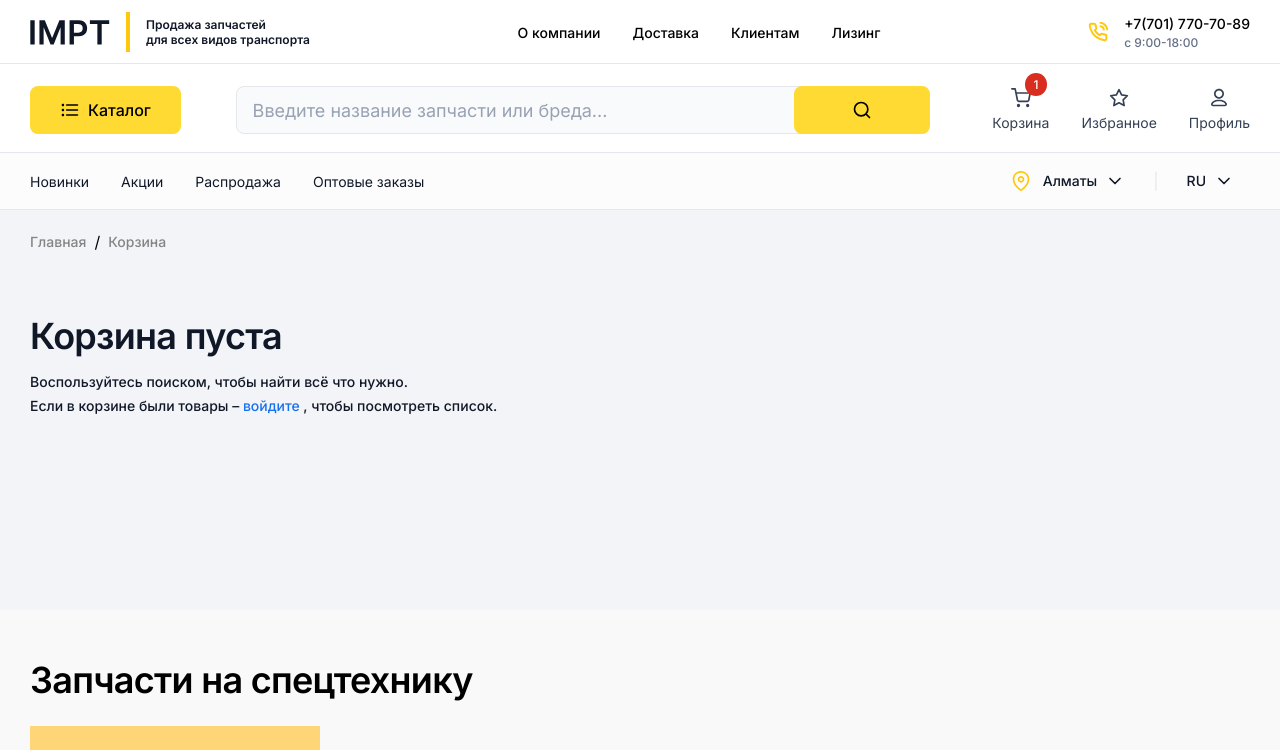
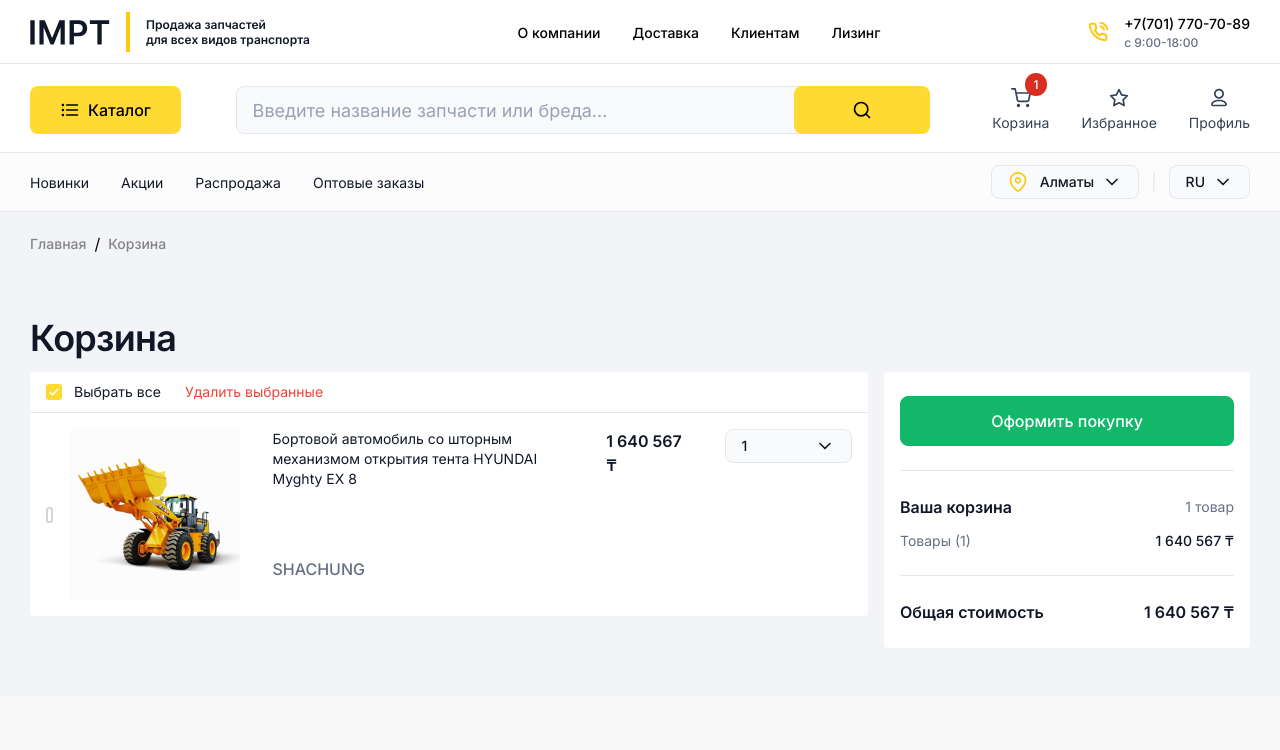
Before and after one commit to Akhmed-Shakirov/zapchasti-app, a Nuxt app: page /basket in a window 1280 px wide. Shown: the top 750 px of the page. Built offline with nearby package versions, Linux system fonts and the light colour scheme.

Commit message:
add new update

```diff
--- a/components/Base/Icon.vue
+++ b/components/Base/Icon.vue
@@ -26,6 +26,11 @@ i.icon {
 //     @extend i, .icon;
 //     mask: url('/icons/test.svg') no-repeat center / contain;
 // }
+
+.check-select {
+    @extend i, .icon;
+    mask: url('/icons/check-select.svg') no-repeat center / contain;
+}
 
 .call {
     @extend i, .icon;
--- a/components/Ui/Select.vue
+++ b/components/Ui/Select.vue
@@ -6,7 +6,9 @@
             <BaseIcon icon="chevron" />
         </div>
         <div ref="selectBody" class="select__body" :class="{ 'select__body-active' : isShow }" @click.stop>
-            <BaseIcon icon="emblem" />
+            <button v-for="option in options" :key="option" @click="() => ($emit('update:modelValue', option.value), toggleShow())">
+                {{ $t(option.name) }} <BaseIcon v-if="modelValue === option.value" icon="check-select" />
+            </button>
         </div>
     </div>
 </template>
@@ -20,6 +22,12 @@ const props = defineProps({
     icon: {
         type: String,
         default: ''
+    },
+    options: {
+        type: Array,
+        default () {
+            return []
+        }
     }
 })
 
@@ -48,14 +56,15 @@ const close = () => {
     position: relative;
 
     &__head {
-        // background: #F9FAFB;
-        // border: 1px solid #E4E7EC;
+        background: #F9FAFB;
+        border: 1px solid #E4E7EC;
         border-radius: 8px;
         padding: 6px 16px;
         user-select: none;
         cursor: pointer;
         display: flex;
         align-content: center;
+        justify-content: space-between;
         grid-gap: 8px;
 
         font-weight: 500;
@@ -74,7 +83,7 @@ const close = () => {
         }
 
         &:hover {
-            // box-shadow: 0px 2px 16px rgba(0, 0, 0, 0.05);
+            box-shadow: 0px 2px 16px rgba(0, 0, 0, 0.05);
             opacity: .6;
         }
 
@@ -99,6 +108,9 @@ const close = () => {
         max-height: 0;
         overflow: hidden;
         transition: max-height 0.2s ease-out;
+        display: flex;
+        flex-direction: column;
+        grid-gap: 5px;
 
         &-active {
             z-index: 1;
@@ -110,6 +122,25 @@ const close = () => {
             height: 70px;
             color: #FEC80B;
         }
+
+        button {
+            width: 100%;
+            padding-bottom: 5px;
+            border-bottom: 1px solid #E4E7EC;
+            font-weight: 400;
+            font-size: 14px;
+            line-height: 20px;
+            color: #101828;
+            justify-content: space-between;
+
+            &:last-child {
+                border-bottom: 1px solid transparent;
+            }
+
+            .icon {
+                color: #FEC80B;
+            }
+        }
     }
 }
 </style>
--- a/locales/ru.ts
+++ b/locales/ru.ts
@@ -114,6 +114,8 @@ export default {
     transport: 'Транспорт',
     brands: 'Бренды',
 
+    amount: 'Количество',
+
     fromChinaOriginalDuplicates: 'из Китая оригинал и дубликаты',
     allTypesOfSparePartsForSpecialEquipment: 'Все виды запчастей для спецтехники',
 
@@ -152,5 +154,12 @@ export default {
     basketText3: 'чтобы посмотреть список.',
     basketText4: 'войдите',
 
+    deleteSelected: 'Удалить выбранные',
+    chooseAll: 'Выбрать все',
+    checkout: 'Оформить покупку',
+    totalCost: 'Общая стоимость',
+    yourCart: 'Ваша корзина',
+    products: 'Товары',
+
     key6: 'value'
 }
--- a/pages/basket.vue
+++ b/pages/basket.vue
@@ -3,9 +3,58 @@
         <div class="b-basket">
             <HtmlTitle end-menu="basket" />
             <div class="container">
-                <div v-if="false" class="b-basket__items">
-                    d
+                <template v-if="true">
+                    <h1>{{ $t('basket') }}</h1>
+                    <div class="b-basket__content">
+                        <div class="b-basket__items">
+                            <div class="b-basket__head">
+                                <button>
+                                    <UiCheckbox :is-active="true" />
+                                    {{ $t('chooseAll') }}
+                                </button>
+                                <button>
+                                    {{ $t('deleteSelected') }}
+                                </button>
                             </div>
+                            <div class="b-basket__body">
+
+                                <div v-for="basket in baskets" :key="basket" class="b-basket__item">
+                                    <div class="b-basket__item-choose">
+                                        <UiCheckbox :is-active="basket.isCheck" />
+                                        <img src="/images/card.png" alt="propduct">
+                                    </div>
+                                    <div class="b-basket__item-title">
+                                        <p>{{ basket.name }}</p>
+                                        <h3>{{ basket.brands }}</h3>
+                                    </div>
+                                    <h4>{{ basket.price }}</h4>
+                                    <UiSelect v-model="basket.amount" :options="amountOptions" />
+                                </div>
+
+                            </div>
+                        </div>
+                        <div class="b-basket__buy">
+                            <button>
+                                {{ $t('checkout') }}
+                            </button>
+                            <div class="hr" />
+                            <p>
+                                <span>{{ $t('yourCart') }}</span>
+                                <samp>1 товар</samp>
+                            </p>
+                            <div class="b-basket__buy-count">
+                                <span>{{ $t('products') + ` (${1})` }}</span>
+                                <p>1 640 567 ₸</p>
+                            </div>
+
+                            <div class="hr" />
+                            <p>
+                                <span>{{ $t('totalCost') }}</span>
+                                <span>1 640 567 ₸</span>
+                            </p>
+                        </div>
+                    </div>
+                </template>
                 <div v-else class="b-basket__empty">
                     <h1>{{ $t('cartIsEmpty') }}</h1>
                     <p>{{ $t('basketText1') }}</p>
@@ -34,18 +83,198 @@ const recommendation = reactive({
         url: '/products'
     },
     items: [
-        1, 1, 1, 1, 1, 1
+        1, 1, 1
     ]
 })
+
+const baskets = reactive([
+    { isCheck: false, name: 'Бортовой автомобиль со шторным механизмом открытия тента HYUNDAI Myghty EX 8', brands: 'SHACHUNG', price: '1 640 567 ₸', amount: 1 }
+])
+
+const amountOptions = reactive([
+    { name: '1', value: 1 },
+    { name: '2', value: 2 },
+    { name: '3', value: 3 },
+    { name: '4', value: 4 },
+    { name: '5', value: 5 },
+    { name: '5+', value: '5+' }
+])
 </script>
 
-<style lang="scss">
+<style scoped lang="scss">
 .b-basket {
     background: #F2F4F7;
     min-height: 400px;
     margin-bottom: 48px;
+    padding-bottom: 48px;
 
-    &__empty {
+    &__item {
+        display: flex;
+        align-items: flex-start;
+        justify-content: space-between;
+        grid-gap: 32px;
+
+        &-choose {
+            display: flex;
+            align-items: center;
+            grid-gap: 16px;
+
+            img {
+                width: 171px;
+                height: 171px;
+                background: #FCFCFD;
+                object-fit: contain;
+            }
+        }
+
+        &-title {
+            display: flex;
+            flex-direction: column;
+            justify-content: space-between;
+            height: 171px;
+            width: 315px;
+            padding-bottom: 20px;
+
+            p {
+                font-weight: 400;
+                font-size: 14px;
+                line-height: 20px;
+                color: #101828;
+            }
+
+            h3 {
+                font-weight: 500;
+                font-size: 16px;
+                line-height: 22px;
+                color: #667085;
+            }
+        }
+
+        h4 {
+            font-weight: 600;
+            font-size: 16px;
+            line-height: 24px;
+            color: #101828;
+        }
+
+        &:deep(.select) {
+            width: 133px;
+        }
+    }
+
+    &__head {
+        padding: 10px 16px;
+        border-bottom: 1px solid #E4E7EC;
+        display: flex;
+        align-items: center;
+        grid-gap: 24px;
+
+        button {
+            font-weight: 400;
+            font-size: 14px;
+            line-height: 20px;
+
+            &:first-child {
+                display: flex;
+                align-items: center;
+                grid-gap: 12px;
+                color: #101828;
+            }
+            &:last-child {
+                color: #F04438;
+            }
+
+            &:hover {
+                opacity: .5;
+            }
+        }
+    }
+
+    &__body {
+        padding: 16px;
+        display: flex;
+        flex-direction: column;
+        grid-gap: 6px;
+    }
+
+    &__items {
+        width: calc(70% - 16px);
+        background: #FFFFFF;
+        border-radius: 4px;
+    }
+
+    &__buy {
+        width: 30%;
+        background: #FFFFFF;
+        border-radius: 4px;
+        padding: 24px 16px;
+
+        button {
+            width: 100%;
+            background: #12B76A;
+            border: 1px solid #12B76A;
+            border-radius: 8px;
+            padding: 14px 32px;
+
+            font-weight: 500;
+            font-size: 16px;
+            line-height: 20px;
+            color: #FFFFFF;
+
+            &:hover {
+                background: transparent;
+                color: #12B76A;
+            }
+        }
+
+        p {
+            display: flex;
+            align-items: center;
+            justify-content: space-between;
+
+            span {
+                font-weight: 600;
+                font-size: 16px;
+                line-height: 24px;
+                color: #101828;
+            }
+
+            samp {
+                font-weight: 400;
+                font-size: 14px;
+                line-height: 20px;
+                color: #667085;
+            }
+        }
+
+        &-count {
+            display: flex;
+            align-items: center;
+            justify-content: space-between;
+            margin-top: 12px;
+
+            span {
+                font-weight: 400;
+                font-size: 14px;
+                line-height: 20px;
+                color: #667085;
+            }
+
+            p {
+                font-weight: 500;
+                font-size: 14px;
+                line-height: 20px;
+                color: #101828;
+            }
+        }
+
+        .hr {
+            width: 100%;
+            height: 1px;
+            background: #E4E7EC;
+            margin: 24px 0;
+        }
+    }
 
     h1 {
         font-weight: 600;
@@ -55,6 +284,15 @@ const recommendation = reactive({
         color: #101828;
         margin-bottom: 12px;
     }
+
+    &__content {
+        display: flex;
+        align-items: flex-start;
+        justify-content: space-between;
+        grid-gap: 16px;
+    }
+
+    &__empty {
 
         p, a {
             font-weight: 500;
```
Also changed, not shown: public/icons/check-select.svg (added). Lines whose indentation alone changed are shown as unchanged.
